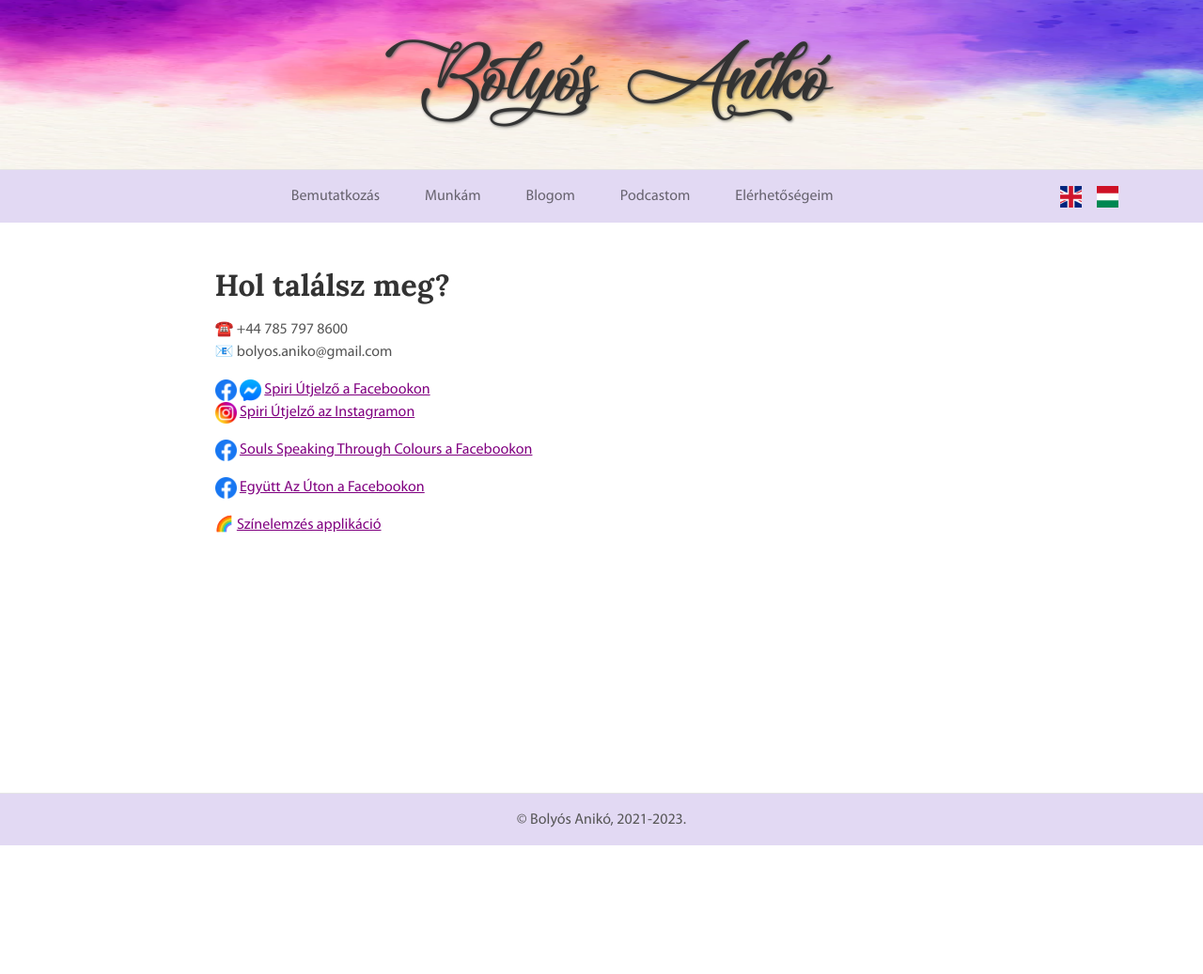
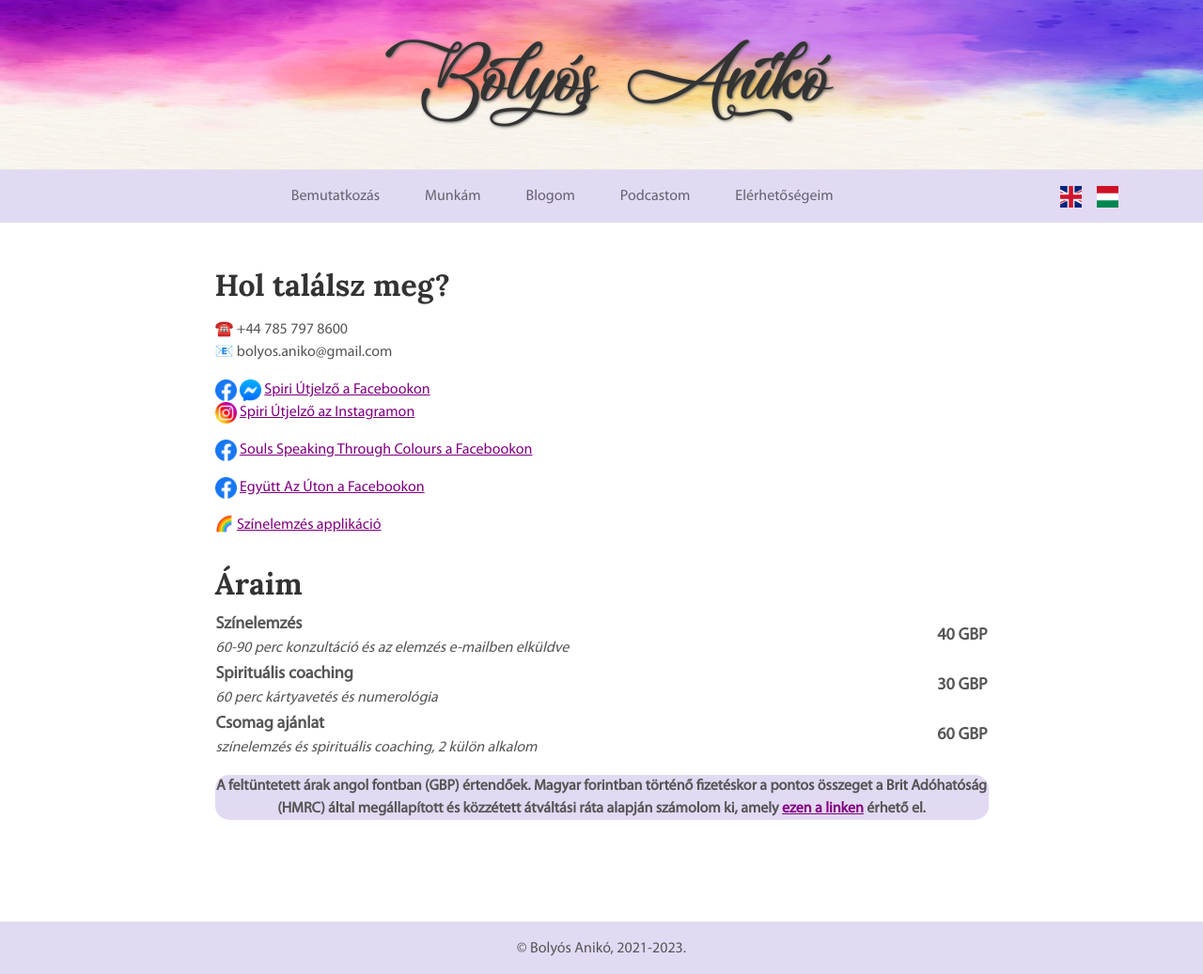
Before and after one commit to bolyosaniko/bolyosaniko.github.io, a Jekyll site: the page built from contact_hu.markdown, in a window 1280 px wide. Shown: the whole page at 94% size. Built offline with Jekyll 4.4.1, drawn with Linux system fonts in a browser that asks for light colours; before the commit the page ends 900 px from its top, so only the background shows below that.

Commit message:
Add price list

```diff
--- a/assets/css/theme.scss
+++ b/assets/css/theme.scss
@@ -174,3 +174,27 @@ blockquote {
 #insta-logo {
     max-width: 23px;
 }
+
+.pr-hdr {
+    margin-top: 1em;
+}
+
+.pr-table {
+    width: 100%;
+    margin-bottom: 1em;
+}
+
+.pr-title {
+    font-size: large;
+    font-weight: bold;
+}
+
+.pr-desc {
+    font-style: italic;
+}
+
+.pr-price {
+    font-size: large;
+    font-weight: bold;
+    text-align: right;
+}
--- a/contact_hu.markdown
+++ b/contact_hu.markdown
@@ -17,3 +17,29 @@ ref: contact
 <img id="fb-logo" src="/assets/img/facebook_logo_icon.png" /> [Együtt Az Úton a Facebookon](https://www.facebook.com/egyuttazuton){:target="_blank"}<br/>
 
 🌈 [Színelemzés applikáció](http://apps.bolyosaniko.com/coloring){:target="_blank"}
+
+## Áraim
+{: .pr-hdr}
+
+<table class="pr-table">
+    <colgroup>
+        <col width="70%" />
+        <col width="30%" />
+    </colgroup>
+    <tbody>
+        <tr>
+            <td markdown="span"><span class="pr-title">Színelemzés</span><br/><span class="pr-desc">60-90 perc konzultáció és az elemzés e-mailben elküldve</span></td>
+            <td markdown="span" class="pr-price">40 GBP</td>
+        </tr>
+        <tr>
+            <td markdown="span"><span class="pr-title">Spirituális coaching</span><br/><span class="pr-desc">60 perc kártyavetés és numerológia</span></td>
+            <td markdown="span" class="pr-price">30 GBP</td>
+        </tr>
+        <tr>
+            <td markdown="span"><span class="pr-title">Csomag ajánlat</span><br/><span class="pr-desc">színelemzés és spirituális coaching, 2 külön alkalom</span></td>
+            <td markdown="span" class="pr-price">60 GBP</td>
+        </tr>
+    </tbody>
+</table>
+
+> A feltüntetett árak angol fontban (GBP) értendőek. Magyar forintban történő fizetéskor a pontos összeget a Brit Adóhatóság (HMRC) által megállapított és közzétett átváltási ráta alapján számolom ki, amely [ezen a linken](https://www.gov.uk/government/collections/exchange-rates-for-customs-and-vat){:target="_blank"} érhető el.
```
Also changed, not shown: contact_en.markdown (+24 -0 lines).
